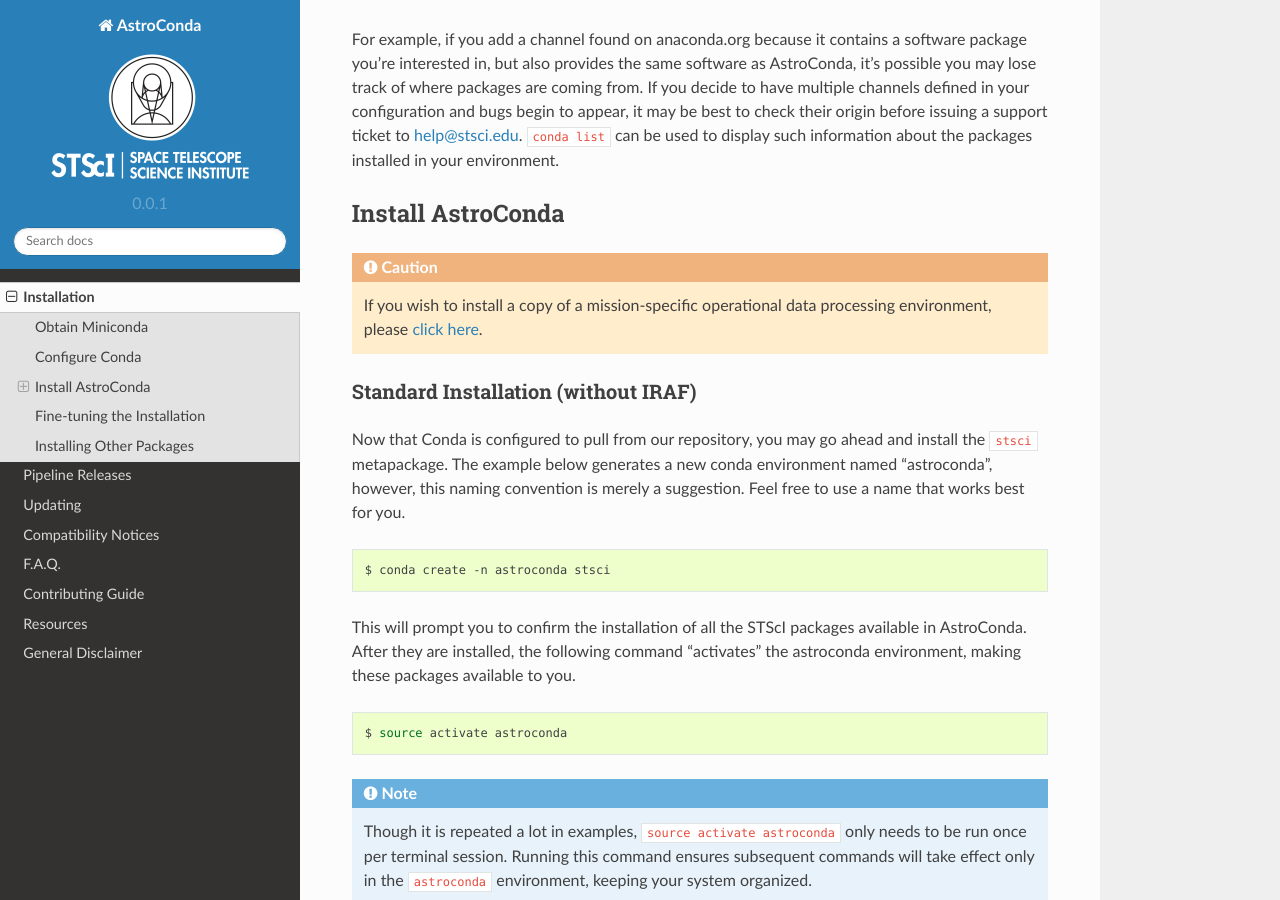
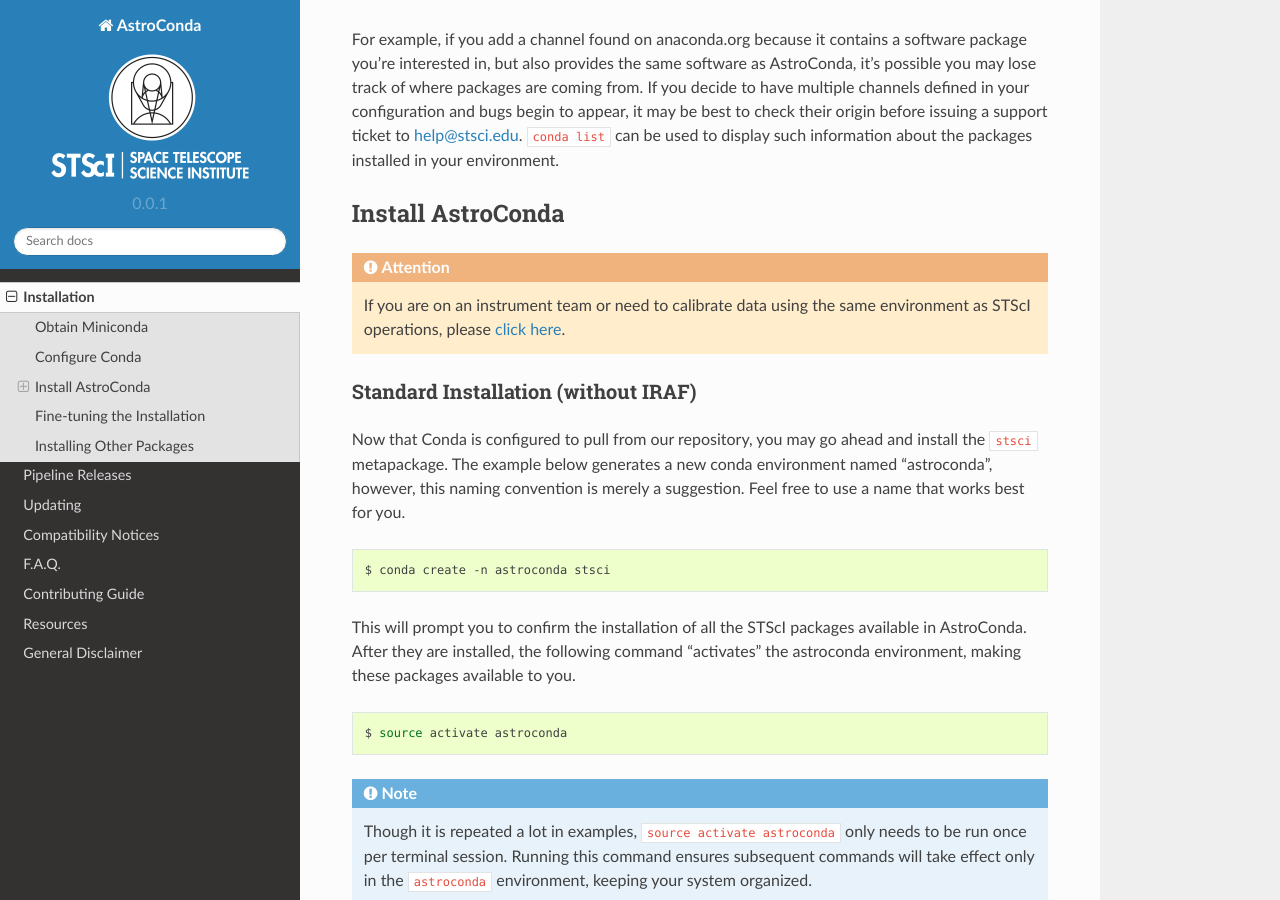
Before and after one commit to jhunkeler/astroconda, a Sphinx documentation site: the page built from source/installation.rst, in a window 1280 px wide and 900 px high, scrolled down 1079 px. Built offline with Sphinx 7.4.7 and the Read the Docs theme 2.0.0, drawn with Linux system fonts in a browser that asks for light colours; pages that are not in the unit, such as notebooks, are missing from menus.

Commit message:
Replace caution text with attention box; reword sentence for humans

```diff
--- a/source/installation.rst
+++ b/source/installation.rst
@@ -41,10 +41,9 @@
 Install AstroConda
 ==================
 
-.. caution::
+.. attention::
 
-    If you wish to install a copy of a mission-specific operational data processing environment, please `click here <releases.html>`_.
-
+    If you are on an instrument team or need to calibrate data using the same environment as STScI operations, please `click here <releases.html>`_.
 
 Standard Installation (without IRAF)
 ------------------------------------
```
